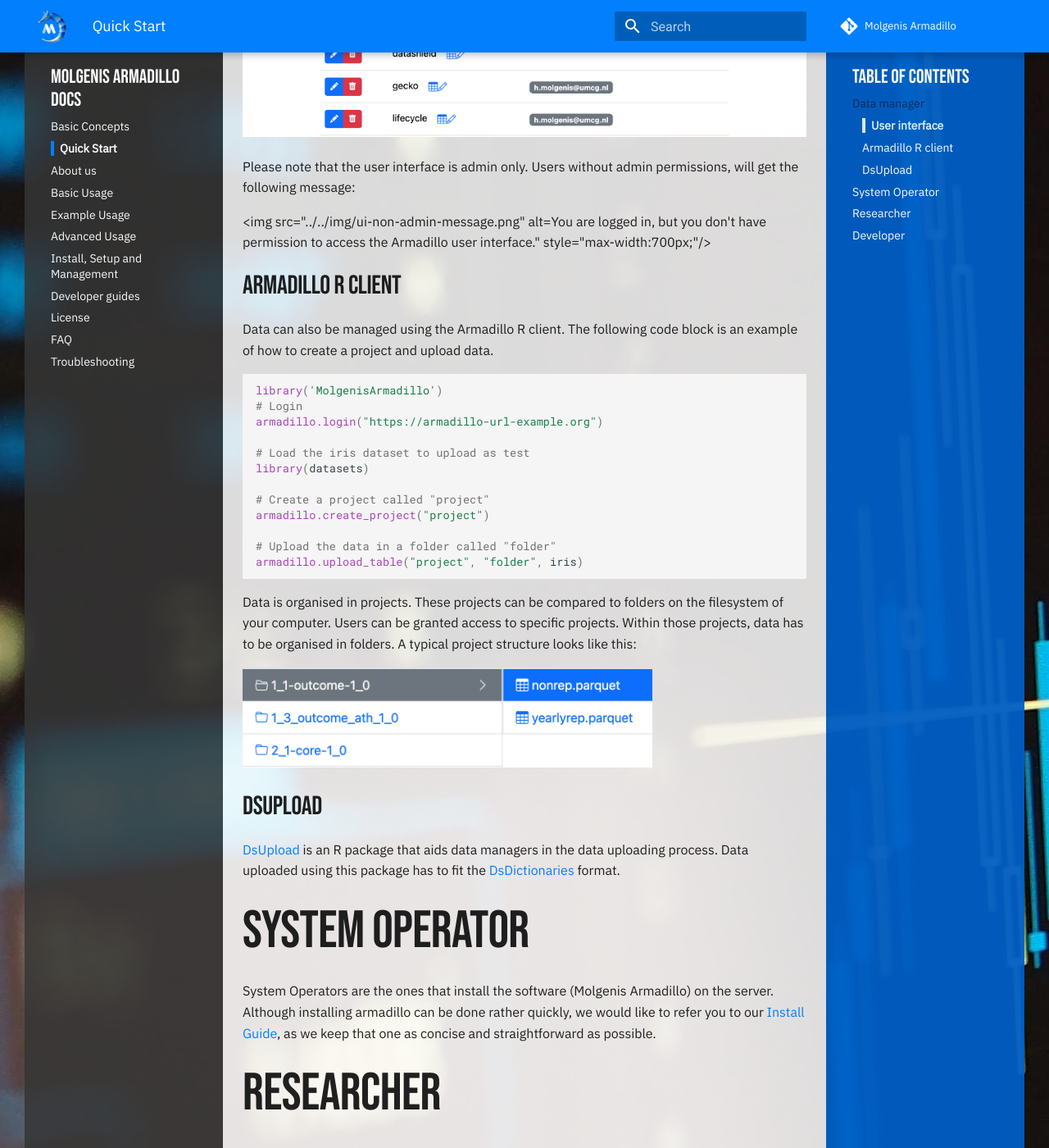
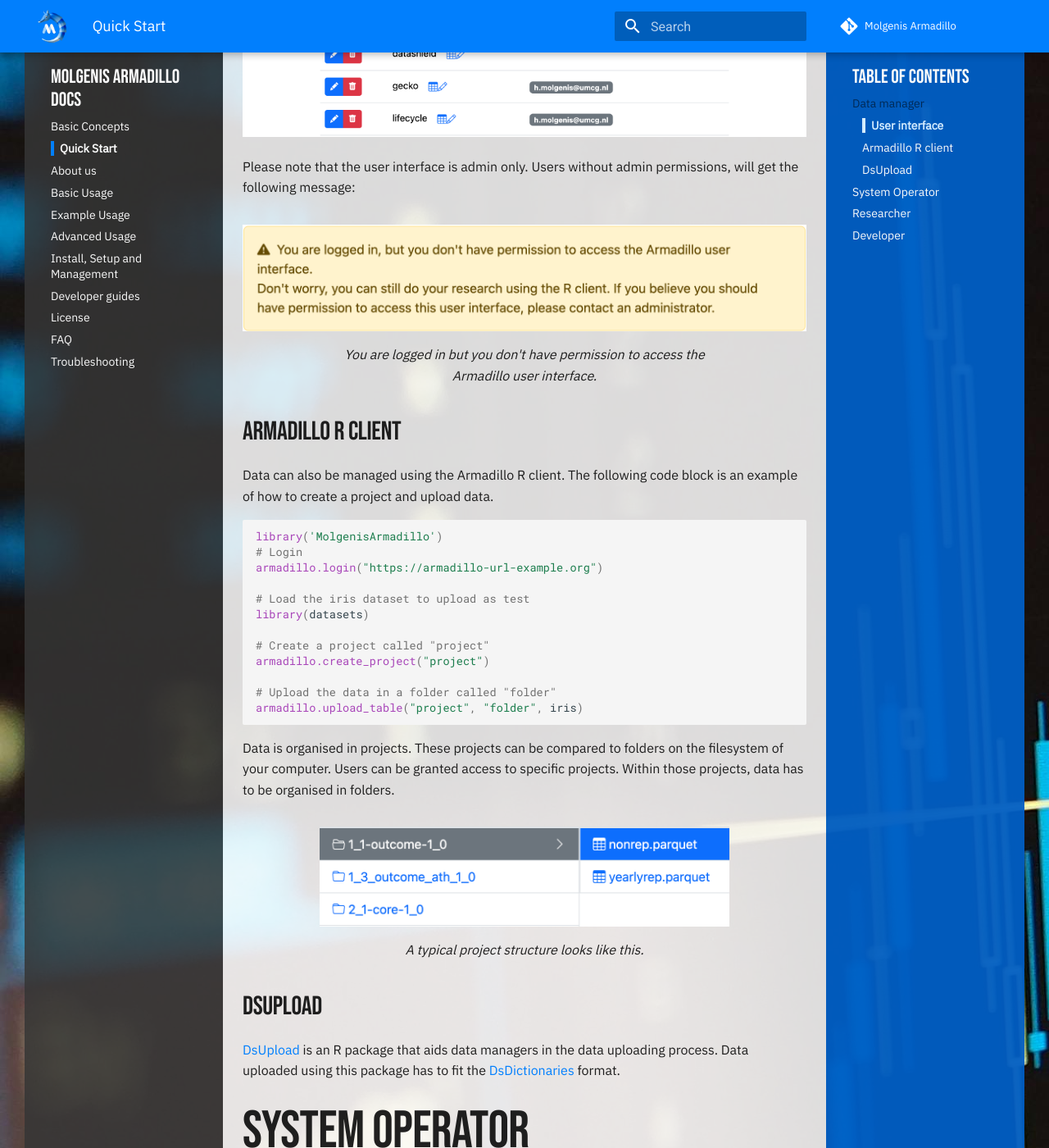
Before and after one commit to molgenis/molgenis-service-armadillo, an MkDocs documentation site: the page built from docs/pages/quick_start.md, in a window 1280 px wide and 1400 px high, scrolled down 956 px. Shown: the whole window at 82% size. Built offline with MkDocs 1.6.1 and Material for MkDocs 9.7.7, drawn with Linux system fonts in a browser that asks for light colours; comment, search, counter and statistics services are not loaded.

Commit message:
docs(quick_start): add captions to images

```diff
--- a/docs/pages/quick_start.md
+++ b/docs/pages/quick_start.md
@@ -23,8 +23,10 @@
 
 Please note that the user interface is admin only. Users without admin permissions, will get the following message:
 
-<img src="../../img/ui-non-admin-message.png"
-alt=You are logged in, but you don't have permission to access the Armadillo user interface." style="max-width:700px;"/>
+![Warning message for non admin users](../img/ui-non-admin-message.png){ width="700" }
+/// caption
+You are logged in but you don't have permission to access the Armadillo user interface.
+///
 
 ### Armadillo R client
 Data can also be managed using the Armadillo R client. The following code block is an example of how to create a project
@@ -47,9 +49,12 @@
 
 Data is organised in projects. These projects can be compared to folders on the filesystem of your computer.
 Users can be granted access to specific projects. Within those projects, data has to be organised in folders.
-A typical project structure looks like this:
 
-<img src="../../img/project-file-structure.png" alt="project-file-structure.png" style="width:500px;"/>
+![Project file structure](../img/project-file-structure.png){ width="500" }
+/// caption
+A typical project structure looks like this.
+///
+
 
 ### DsUpload
 [DsUpload](https://lifecycle-project.github.io/ds-upload/) is an R package that aids data managers in the data uploading
```
